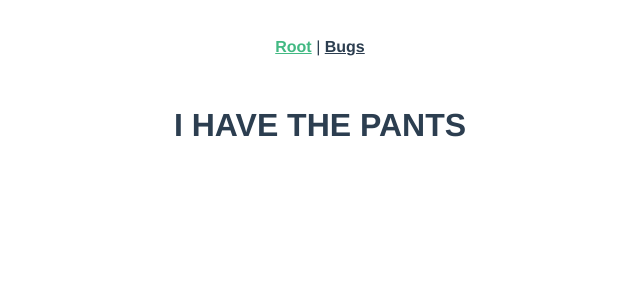
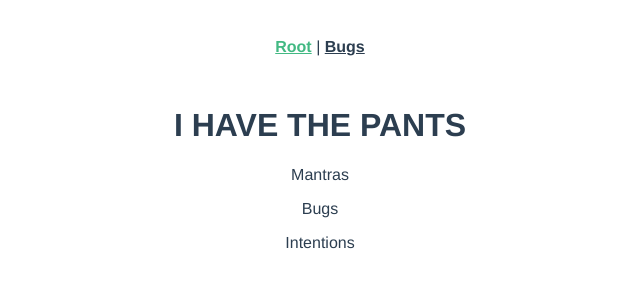
Before and after one commit to leafstreamcreation/AfterImage, a Vue app in the folder after-image/: page /#/ in a window 1280 px wide. Shown: the top 300 px of the page, without its empty margins (320-960 px from the left). Built offline with nearby package versions, Linux system fonts and the light colour scheme.

Commit message:
Broad strokes concept

```diff
--- a/after-image/src/views/Bugs.vue
+++ b/after-image/src/views/Bugs.vue
@@ -1,5 +1,18 @@
 <template>
   <div class="bugs">
     <h1>There are bugs here</h1>
+    <div><p>Report a bug</p></div>
+    <div><p>Report a fix</p></div>
+    <div><p>Metrics</p></div>
   </div>
 </template>
+
+<script>
+// @ is an alias to /src
+
+export default {
+  name: "Bugs",
+  components: {
+  },
+};
+</script>
--- a/after-image/src/views/Home.vue
+++ b/after-image/src/views/Home.vue
@@ -1,6 +1,9 @@
 <template>
   <div class="home">
     <h1>I HAVE THE PANTS</h1>
+    <div><p>Mantras</p></div>
+    <div><p>Bugs</p></div>
+    <div><p>Intentions</p></div>
   </div>
 </template>
 
```
